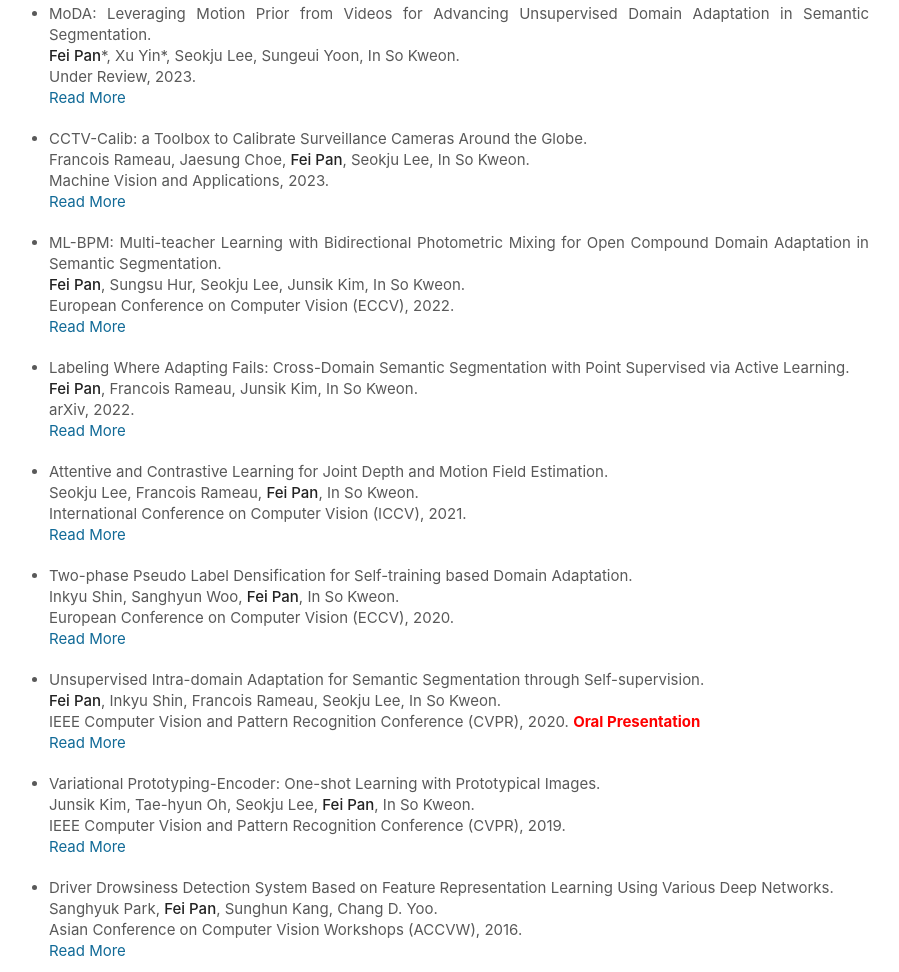
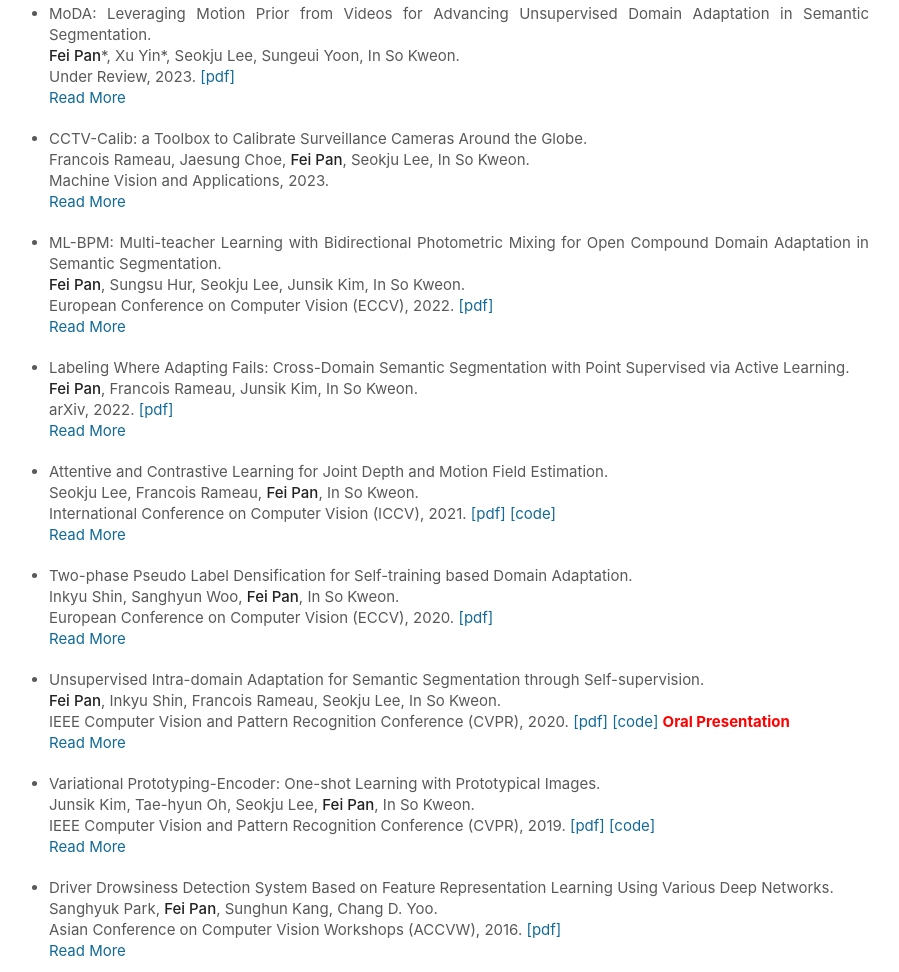
Before and after one commit to feipanir/feipanir.github.io, a plain HTML site: page index.html in a window 1280 px wide. Shown: the part 728-1700 px from the top of the page, without its empty margins (201-1100 px from the left). Drawn offline with Linux system fonts and the light colour scheme.

Commit message:
update index.html

```diff
--- a/index.html
+++ b/index.html
@@ -128,7 +128,7 @@
               MoDA: Leveraging Motion Prior from Videos for Advancing Unsupervised Domain
               Adaptation in Semantic Segmentation.<br>
               <strong>Fei Pan</strong>*, Xu Yin*, Seokju Lee, Sungeui Yoon, In So Kweon.<br>
-              Under Review, 2023.<br>
+              Under Review, 2023. <a href="https://browse.arxiv.org/pdf/2309.11711v1.pdf">[pdf]</a> <br>
               <span class="read-more-text">
                 <b>Abstract</b>
                 <br>
@@ -217,7 +217,7 @@
               ML-BPM: Multi-teacher Learning with Bidirectional Photometric Mixing for Open
               Compound Domain Adaptation in Semantic Segmentation.<br>
               <strong>Fei Pan</strong>, Sungsu Hur, Seokju Lee, Junsik Kim, In So Kweon.<br>
-              European Conference on Computer Vision (ECCV), 2022.<br>
+              European Conference on Computer Vision (ECCV), 2022. <a href="https://www.ecva.net/papers/eccv_2022/papers_ECCV/papers/136940228.pdf">[pdf]</a> <br>
               <span class="read-more-text">
                 <b>Abstract</b>
                 <br>
@@ -255,8 +255,8 @@
             <p>
               Labeling Where Adapting Fails: Cross-Domain Semantic Segmentation with Point
               Supervised via Active Learning.<br>
-              <strong>Fei Pan</strong>, Francois Rameau, Junsik Kim, In So Kweon.<br>
-              arXiv, 2022.<br>
+              <strong>Fei Pan</strong>, Francois Rameau, Junsik Kim, In So Kweon. <br>
+              arXiv, 2022. <a href="https://browse.arxiv.org/pdf/2206.00181.pdf">[pdf]</a><br>
               <span class="read-more-text">
                 <b>Abstract</b>
                 <br>
@@ -294,7 +294,7 @@
             <p>
               Attentive and Contrastive Learning for Joint Depth and Motion Field Estimation.<br>
               Seokju Lee, Francois Rameau, <strong>Fei Pan</strong>, In So Kweon.<br>
-              International Conference on Computer Vision (ICCV), 2021.<br>
+              International Conference on Computer Vision (ICCV), 2021. <a href="https://openaccess.thecvf.com/content/ICCV2021/papers/Lee_Attentive_and_Contrastive_Learning_for_Joint_Depth_and_Motion_Field_ICCV_2021_paper.pdf">[pdf]</a> <a href="https://github.com/SeokjuLee/Insta-DM">[code]</a> <br>
               <span class="read-more-text">
                 <b>Abstract</b>
                 <br>
@@ -341,7 +341,7 @@
             <p>
               Two-phase Pseudo Label Densification for Self-training based Domain Adaptation.<br>
               Inkyu Shin, Sanghyun Woo, <strong>Fei Pan</strong>, In So Kweon.<br>
-              European Conference on Computer Vision (ECCV), 2020.<br>
+              European Conference on Computer Vision (ECCV), 2020. <a href="https://www.ecva.net/papers/eccv_2020/papers_ECCV/papers/123580528.pdf">[pdf]</a> <br>
               <span class="read-more-text">
                 <b>Abstract</b>
                 <br>
@@ -382,7 +382,7 @@
             <p>
               Unsupervised Intra-domain Adaptation for Semantic Segmentation through Self-supervision.<br>
               <strong>Fei Pan</strong>, Inkyu Shin, Francois Rameau, Seokju Lee, In So Kweon.<br>
-              IEEE Computer Vision and Pattern Recognition Conference (CVPR), 2020. <b style="color:red;">Oral Presentation</b><br>
+              IEEE Computer Vision and Pattern Recognition Conference (CVPR), 2020. <a href="https://openaccess.thecvf.com/content_CVPR_2020/papers/Pan_Unsupervised_Intra-Domain_Adaptation_for_Semantic_Segmentation_Through_Self-Supervision_CVPR_2020_paper.pdf">[pdf]</a> <a href="https://github.com/feipanir/IntraDA">[code]</a> <b style="color:red;">Oral Presentation</b><br>
               <span class="read-more-text">
                 <b>Abstract</b>
                 <br>
@@ -421,7 +421,7 @@
             <p>
               Variational Prototyping-Encoder: One-shot Learning with Prototypical Images.<br>
               Junsik Kim, Tae-hyun Oh, Seokju Lee, <strong>Fei Pan</strong>, In So Kweon.<br>
-              IEEE Computer Vision and Pattern Recognition Conference (CVPR), 2019.<br>
+              IEEE Computer Vision and Pattern Recognition Conference (CVPR), 2019. <a href="https://openaccess.thecvf.com/content_CVPR_2019/papers/Kim_Variational_Prototyping-Encoder_One-Shot_Learning_With_Prototypical_Images_CVPR_2019_paper.pdf">[pdf]</a> <a href=" https://github.com/mibastro/VPE">[code]</a><br>
               <span class="read-more-text">
                 <b>Abstract</b>
                 <br>
@@ -455,7 +455,7 @@
             <p>
               Driver Drowsiness Detection System Based on Feature Representation Learning Using Various Deep Networks.<br>
               Sanghyuk Park, <strong>Fei Pan</strong>, Sunghun Kang, Chang D. Yoo.<br>
-              Asian Conference on Computer Vision Workshops (ACCVW), 2016.<br>
+              Asian Conference on Computer Vision Workshops (ACCVW), 2016. <a href="https://link.springer.com/chapter/10.1007/978-3-319-54526-4_12">[pdf]</a> <br>
               <span class="read-more-text">
                 <b>Abstract</b>
                 <br>
```
